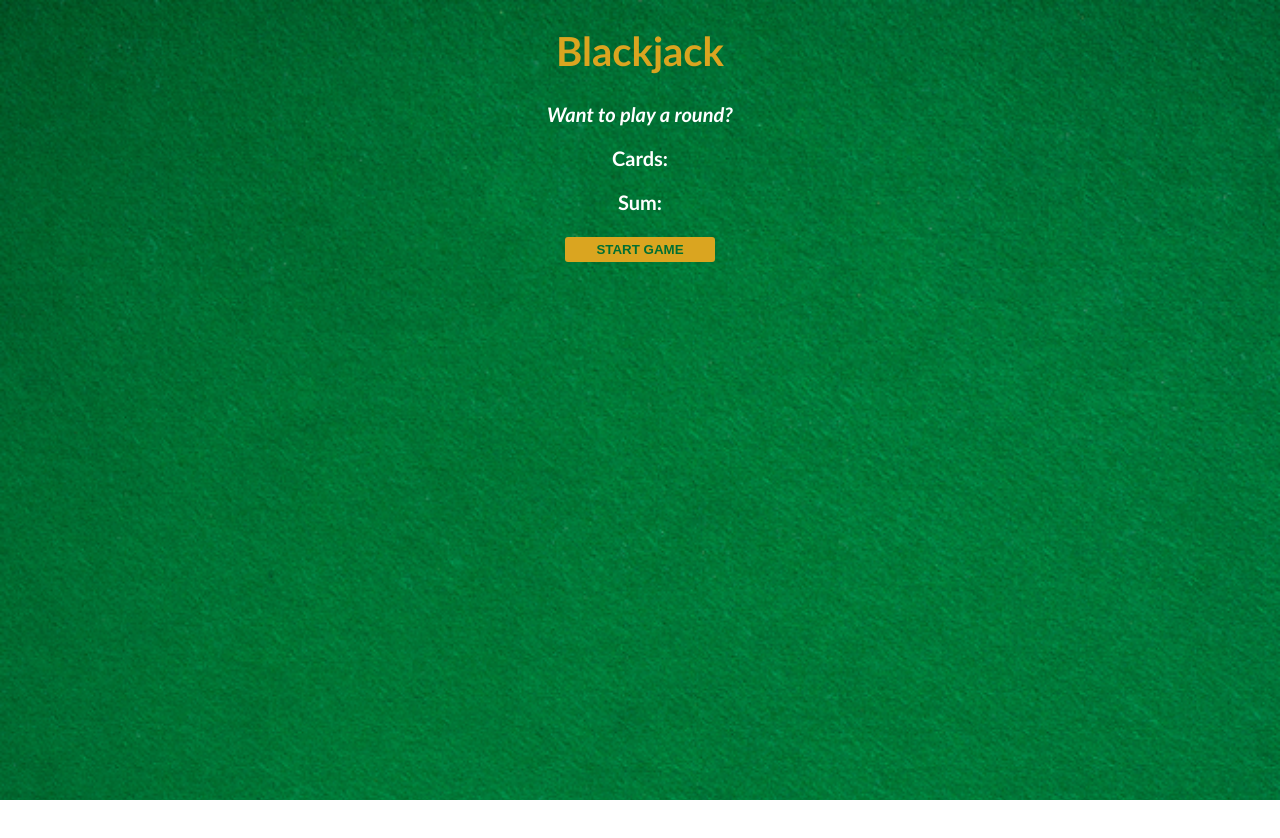
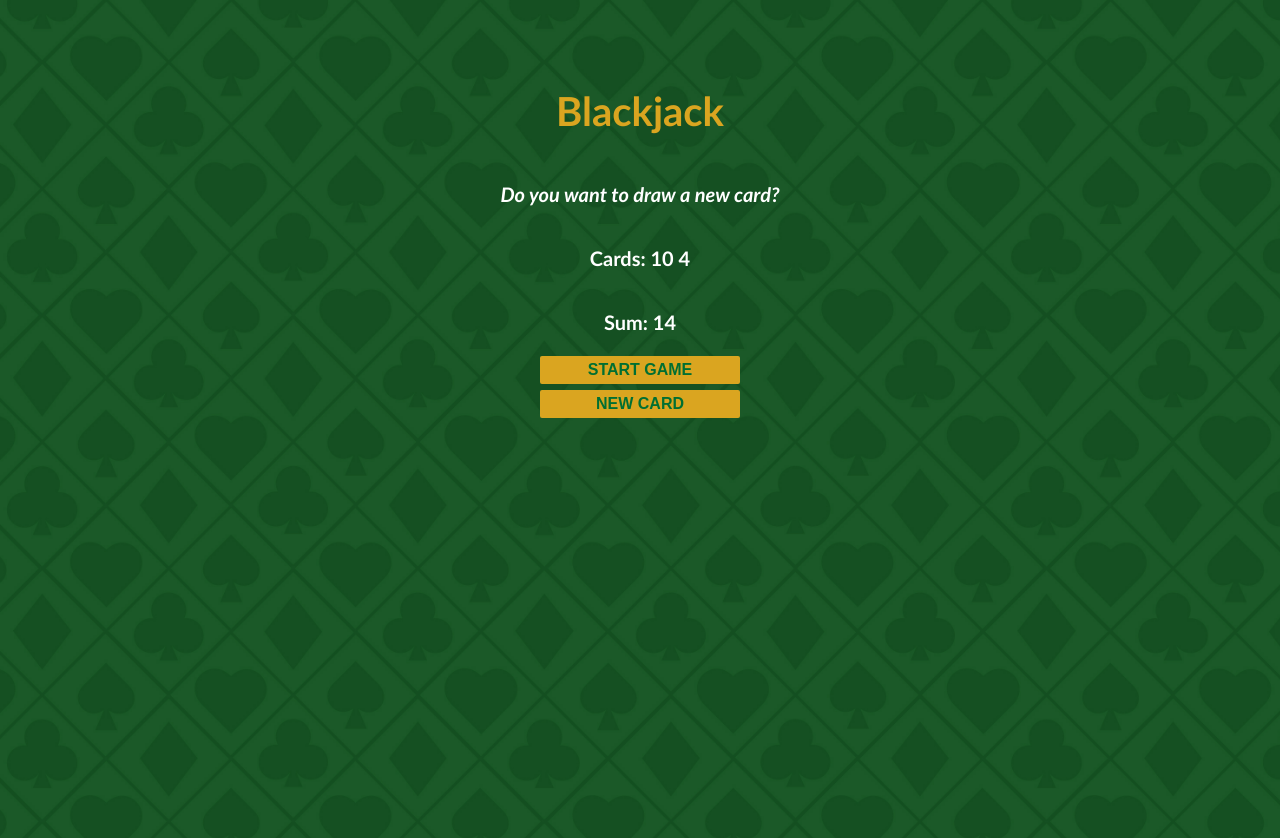
Before and after one commit to muhammadsalah7/blackjack-game, a plain HTML site: page index.html in a window 1280 px wide. Both pictures are taken after a click on the button "START GAME". Before the commit the page ends 800 px from the top, so only its background shows below. Drawn offline with Linux system fonts and the light colour scheme.

Commit message:
added drawing a new card

```diff
--- a/index.html
+++ b/index.html
@@ -6,12 +6,14 @@
     <title>Blackjack Game</title>
     <script defer src="script.js"></script>
     <link rel="stylesheet" href="style.css" />
+    <!-- <script src="https://cdn.tailwindcss.com"></script> -->
   </head>
   <body>
     <h1>Blackjack</h1>
     <p id="message-el">Want to play a round?</p>
-    <p>Cards:</p>
-    <p>Sum:</p>
+    <p id="cards-el">Cards:</p>
+    <p id="sum-el">Sum:</p>
     <button onclick="startGame()" class="start-button">START GAME</button>
+    <button onclick="newCard()" class="newcard-button">NEW CARD</button>
   </body>
 </html>
--- a/script.js
+++ b/script.js
@@ -1,19 +1,37 @@
 let firstCard = 10;
-let secondCard = 11;
+let secondCard = 4;
+let cards = [firstCard, secondCard];
 let sum = firstCard + secondCard;
 let hasBlackJack = false;
 let isAlive = true;
 let message = "";
+let messageEl = document.querySelector("#message-el");
+let sumEl = document.querySelector("#sum-el");
+let cardsEl = document.querySelector("#cards-el");
 
 function startGame() {
+  renderGame();
+}
+
+function renderGame() {
+  cardsEl.textContent = `Cards: ${cards[0]} ${cards[1]}`;
+  sumEl.textContent = "Sum: " + sum;
   if (sum <= 20) {
-    message = "Do you want to draw a new card? 🙂";
+    message = "Do you want to draw a new card?";
   } else if (sum === 21) {
-    message = "Wohoo! You've got Blackjack! 🥳";
+    message = "You've got Blackjack!";
     hasBlackJack = true;
   } else {
-    message = "You're out of the game! 😭";
+    message = "You're out of the game!";
     isAlive = false;
   }
-  console.log(message);
+  messageEl.textContent = message;
 }
+
+function newCard() {
+  let newCard = 7;
+  sum += newCard;
+  cards.push(newCard);
+  console.log(cards);
+  renderGame();
+}
--- a/style.css
+++ b/style.css
@@ -1,12 +1,19 @@
 body {
   font-family: "Trebuchet MS", "Lucida Sans Unicode", "Lucida Grande",
     "Lucida Sans", Arial, sans-serif;
-  background-image: url("images/table.png");
+  background-image: url("images/table.jpg");
   background-size: cover;
+  background-repeat: no-repeat;
   color: white;
   text-align: center;
   font-weight: bold;
   font-size: 1.25em;
+  display: flex;
+  flex-direction: column;
+  align-items: center;
+  height: 100vh;
+  overflow: hidden;
+  margin-top: 60px;
 }
 h1 {
   color: goldenrod;
@@ -15,13 +22,16 @@ h1 {
 #message-el {
   font-style: italic;
 }
-.start-button {
-  width: 150px;
+button {
+  width: 200px;
   background-color: goldenrod;
   color: #016f32;
   padding-top: 5px;
   padding-bottom: 5px;
   font-weight: bold;
   border: none;
-  border-radius: 3px;
+  border-radius: 2px;
+  margin-bottom: 4px;
+  margin-top: 2px;
+  font-size: medium;
 }
```
Also changed, not shown: images/table.jpg (added), images/table.png (deleted).
